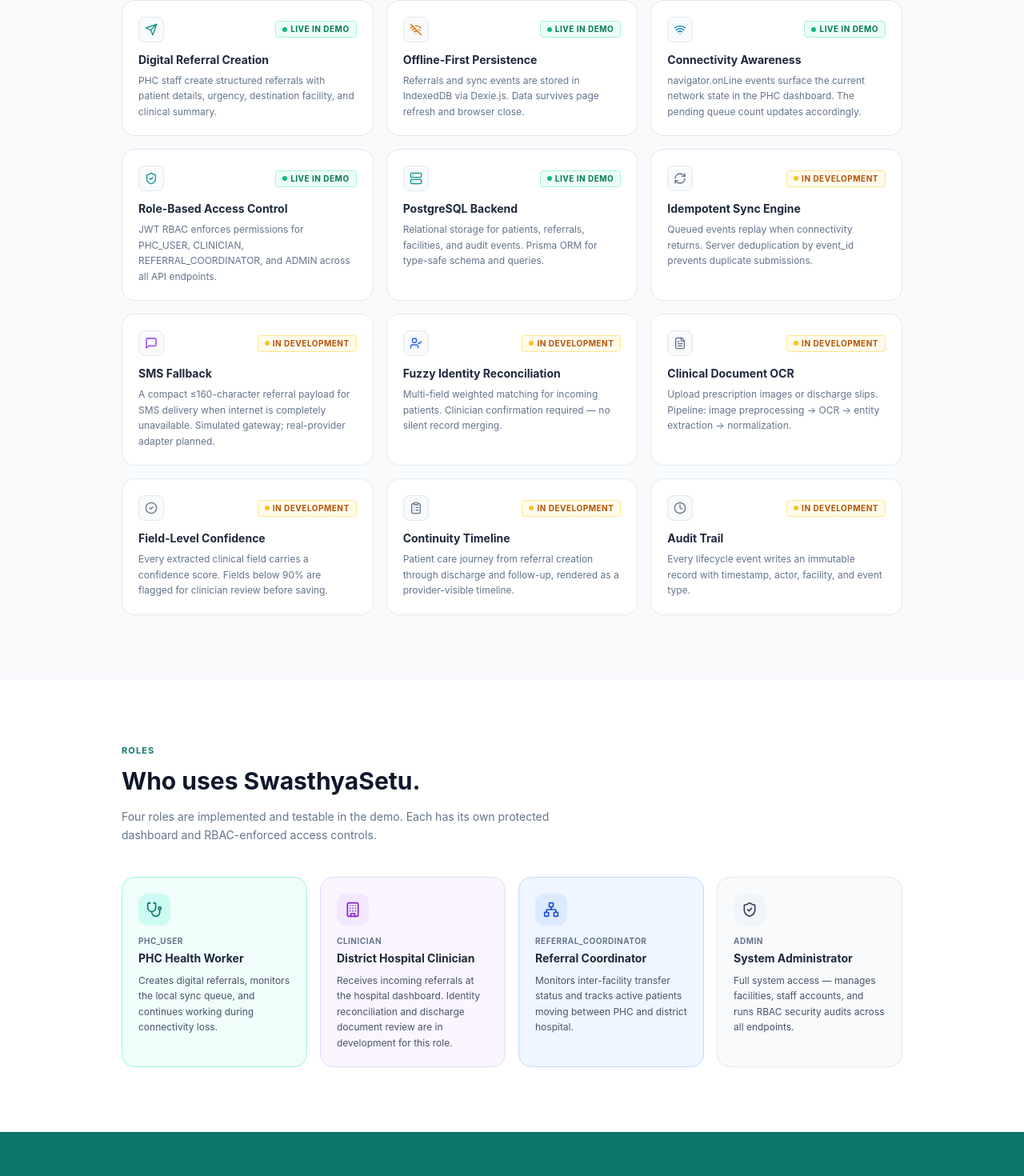
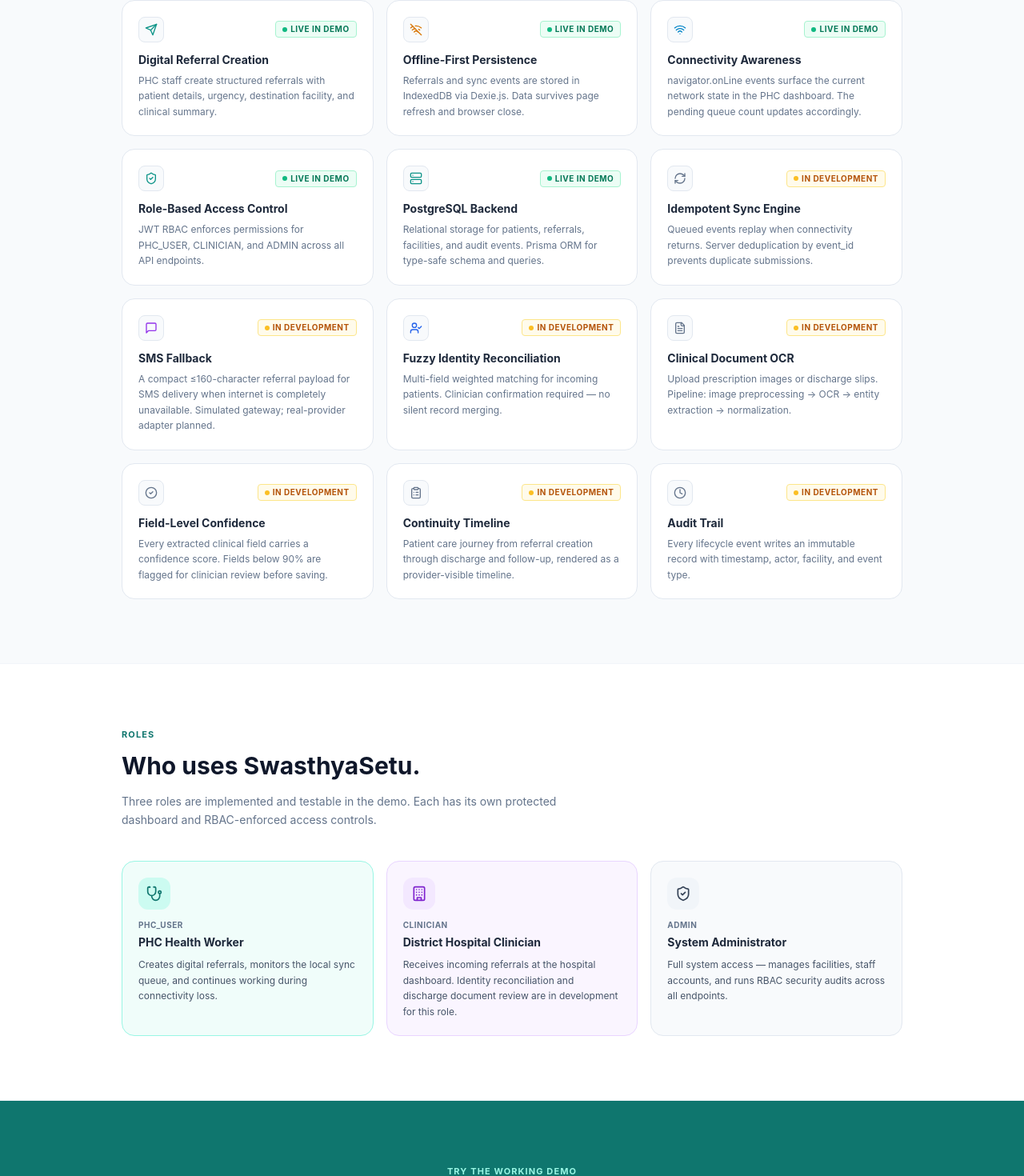
Before and after one commit to aniketvishwakarma-11/Swastyasetu, a React (Vite) app in the folder apps/web/: page / in a window 1280 px wide. Shown: the part 2174-3644 px from the top of the page at 80% size. Built offline with nearby package versions, Linux system fonts and the light colour scheme; no server answers.

Commit message:
Update Home page and referral workflow

```diff
--- a/apps/web/src/features/home/LandingPage.tsx
+++ b/apps/web/src/features/home/LandingPage.tsx
@@ -9,7 +9,6 @@
   Send,
   Stethoscope,
   Building,
-  Network,
   ShieldCheck,
   CheckCircle2,
   Clock,
@@ -406,7 +405,7 @@
           {
             icon: <ShieldCheck className="w-4 h-4 text-teal-600" />,
             title: 'Role-Based Access Control',
-            body: 'JWT RBAC enforces permissions for PHC_USER, CLINICIAN, REFERRAL_COORDINATOR, and ADMIN across all API endpoints.',
+            body: 'JWT RBAC enforces permissions for PHC_USER, CLINICIAN, and ADMIN across all API endpoints.',
             badge: 'live' as StatusBadge,
           },
           {
@@ -477,11 +476,11 @@
       <SectionLabel>Roles</SectionLabel>
       <SectionTitle>Who uses SwasthyaSetu.</SectionTitle>
       <p className="text-slate-500 text-sm mb-10 max-w-xl leading-relaxed">
-        Four roles are implemented and testable in the demo. Each has its own
+        Three roles are implemented and testable in the demo. Each has its own
         protected dashboard and RBAC-enforced access controls.
       </p>
 
-      <div className="grid grid-cols-1 sm:grid-cols-2 lg:grid-cols-4 gap-4">
+      <div className="grid grid-cols-1 md:grid-cols-3 gap-4">
         {[
           {
             icon: <Stethoscope className="w-5 h-5 text-teal-700" />,
@@ -500,15 +499,6 @@
             iconBg: 'bg-purple-100',
             description:
               'Receives incoming referrals at the hospital dashboard. Identity reconciliation and discharge document review are in development for this role.',
-          },
-          {
-            icon: <Network className="w-5 h-5 text-blue-700" />,
-            role: 'REFERRAL_COORDINATOR',
-            title: 'Referral Coordinator',
-            color: 'border-blue-200 bg-blue-50',
-            iconBg: 'bg-blue-100',
-            description:
-              'Monitors inter-facility transfer status and tracks active patients moving between PHC and district hospital.',
           },
           {
             icon: <ShieldCheck className="w-5 h-5 text-slate-700" />,
```
Also changed, not shown: apps/web/src/features/phc/PHCDashboard.tsx (+4 -8 lines).
